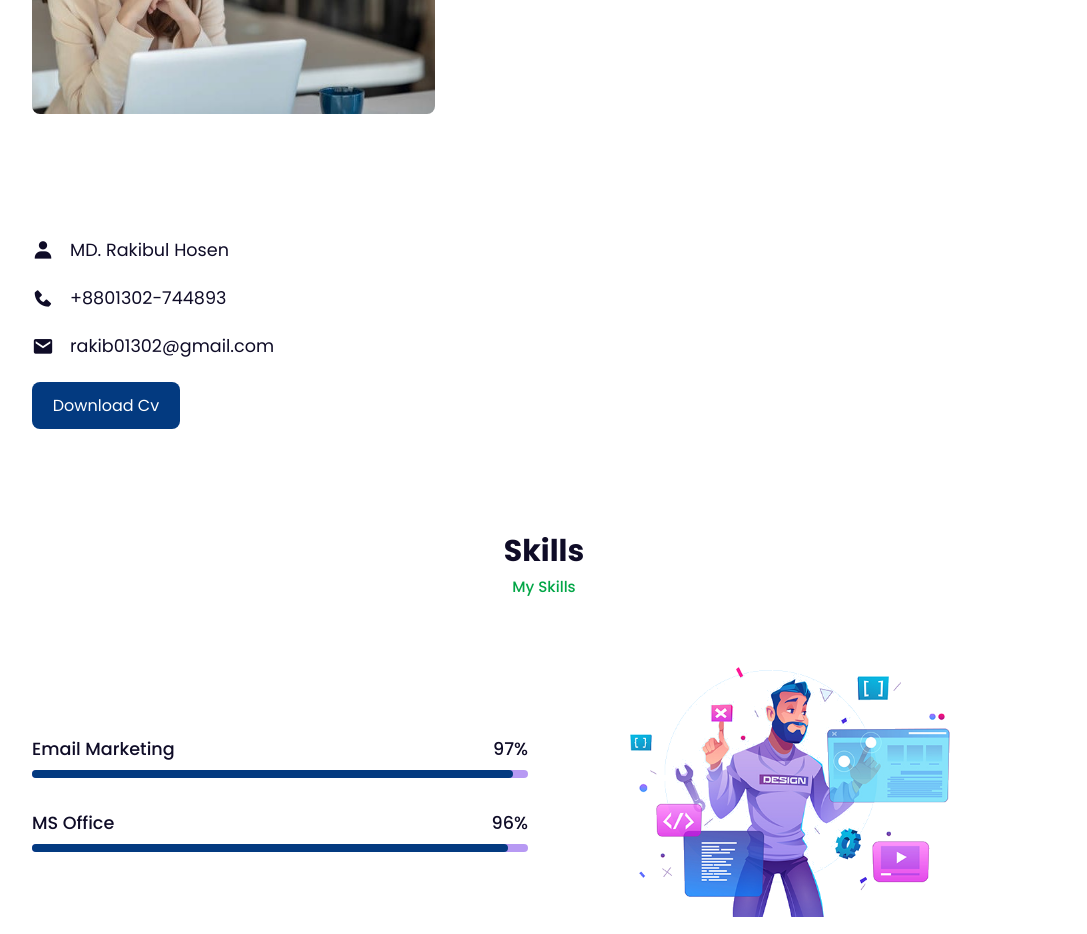
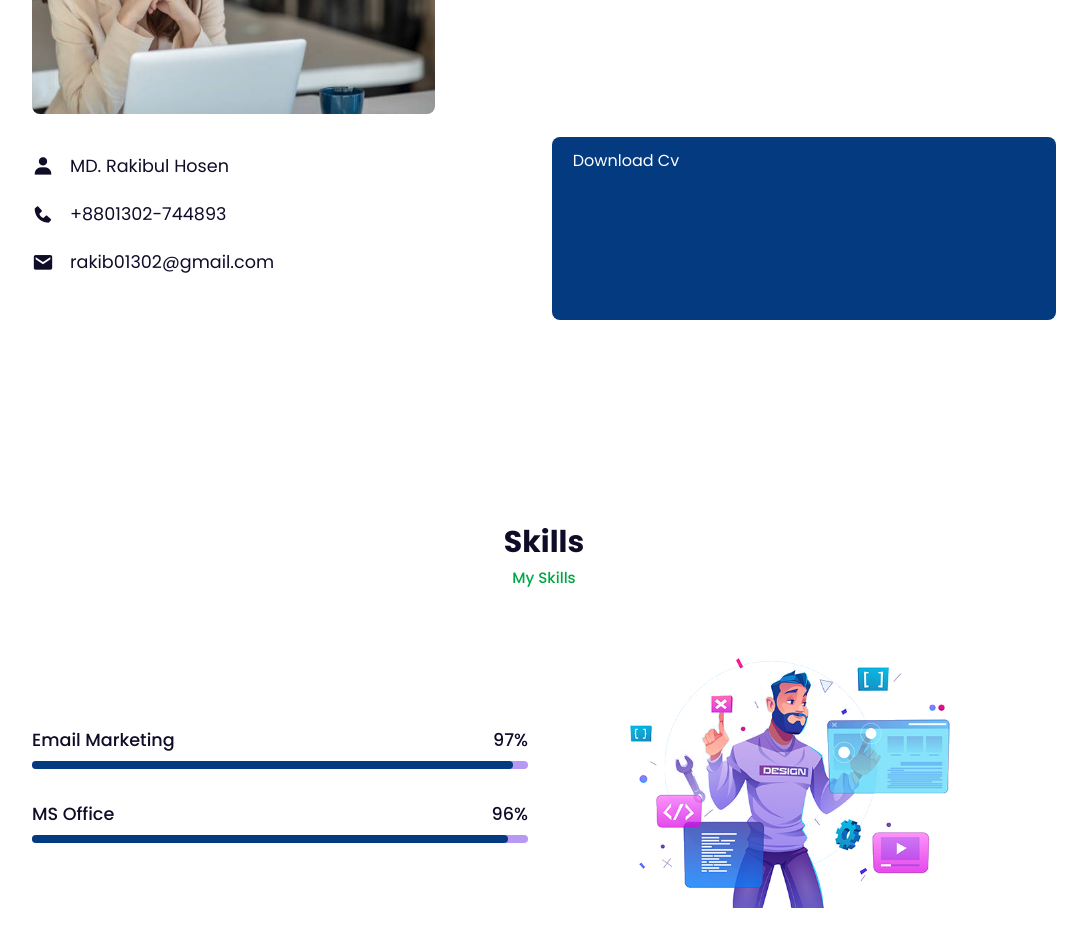
Before and after one commit to Md-Rakibul-Hosen/portfolio-md-rakib, a plain HTML site: page index.html in a window 1280 px wide. Shown: the part 1120-2054 px from the top of the page, without its empty margins (96-1183 px from the left). Drawn offline with nearby package versions, Linux system fonts and the light colour scheme; files whose address does not match are found by name.

Commit message:
Update index.html

```diff
--- a/index.html
+++ b/index.html
@@ -64,9 +64,7 @@
                 <p>I am a Digital Marketing expert specializing in Email marketing and automation. I've worked in MailChimp, Klaviyo, Constant Contact, Sendinblue, and basically every ESP you can think of setting up and managing campaigns. I can also...<a href="./page/about.html">Learn more</a></p>
 
             </div>
-        </div>
-    </section>
-    <section><div class="information">
+            <div class="information">
                     <!-- Box 1 -->
                     <div class="info-box">
                         <i class='bx bxs-user' ></i>
@@ -83,7 +81,10 @@
                         <span>rakib01302@gmail.com</span>
                     </div>
                 </div>
-                <a href="#" class="btn">Download Cv</a></section>
+                <a href="#" class="btn">Download Cv</a>
+        </div>
+    </section>
+    <section></section>
     <!-- Skills -->
     <section class="skills" id="skills">
         <div class="heading">
```
